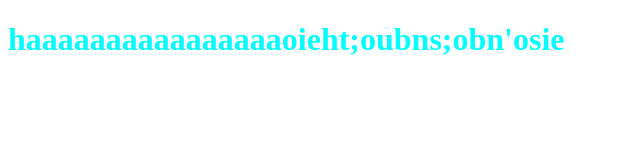
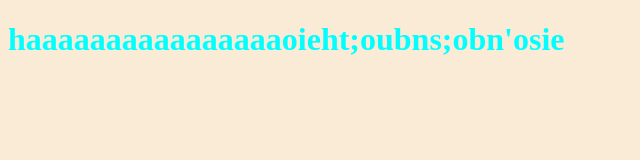
Before and after one commit to zieadkh/dummy-repos, a plain HTML site: page index.html in a window 1280 px wide. Shown: the whole page, without its empty margins (0-640 px from the left). Drawn offline with Linux system fonts and the light colour scheme.

Commit message:
add background color

```diff
--- a/style.css
+++ b/style.css
@@ -1,3 +1,8 @@
 h1{
     color: aqua
 }
+
+body{
+
+background-color: antiquewhite
+}
```
